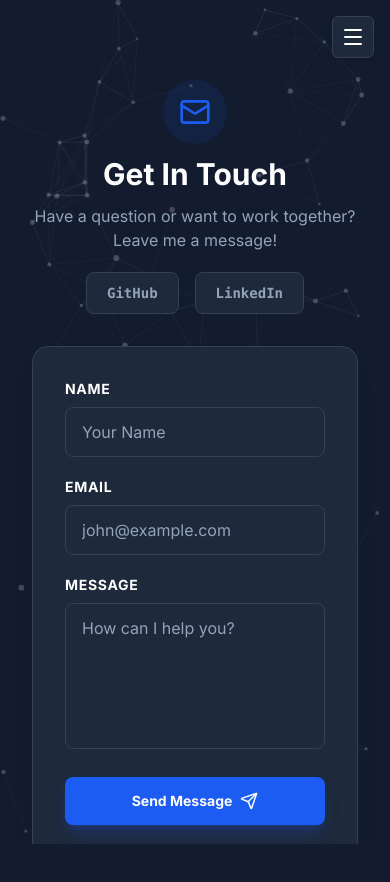
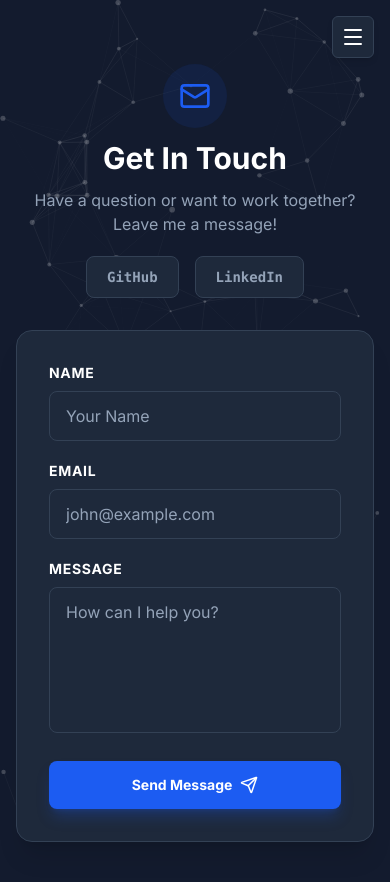
Before and after one commit to Gin5115/healer-portfolio, a React (Vite) app: page /contact in a window 390 px wide. Shown: the top 882 px of the page. Before the commit the page ends 844 px from the top, so only its background shows below. Built offline with nearby package versions, Linux system fonts and the light colour scheme; no server answers; the database is empty.

Commit message:
fixed mobile and desktop views

```diff
--- a/src/layouts/DashboardLayout.tsx
+++ b/src/layouts/DashboardLayout.tsx
@@ -8,16 +8,16 @@ interface DashboardLayoutProps {
 
 export function DashboardLayout({ children }: DashboardLayoutProps) {
     return (
-        <div className="relative flex h-screen w-full overflow-hidden">
+        <div className="flex min-h-screen bg-content text-text-main font-sans selection:bg-primary/30 overflow-x-hidden">
             <ParticleBackground />
-            <div className="relative z-10 flex h-full w-full">
-                <Sidebar />
-                <main className="flex-1 h-full overflow-y-auto overflow-x-hidden relative">
-                    <div className="w-full min-h-full p-8">
-                        {children}
-                    </div>
-                </main>
-            </div>
+
+            <Sidebar />
+
+            <main className="flex-1 min-h-screen p-4 md:p-8 transition-all duration-300 relative z-10 w-full">
+                <div className="container mx-auto max-w-6xl animate-fade-in">
+                    {children}
+                </div>
+            </main>
         </div>
     );
 }
```
